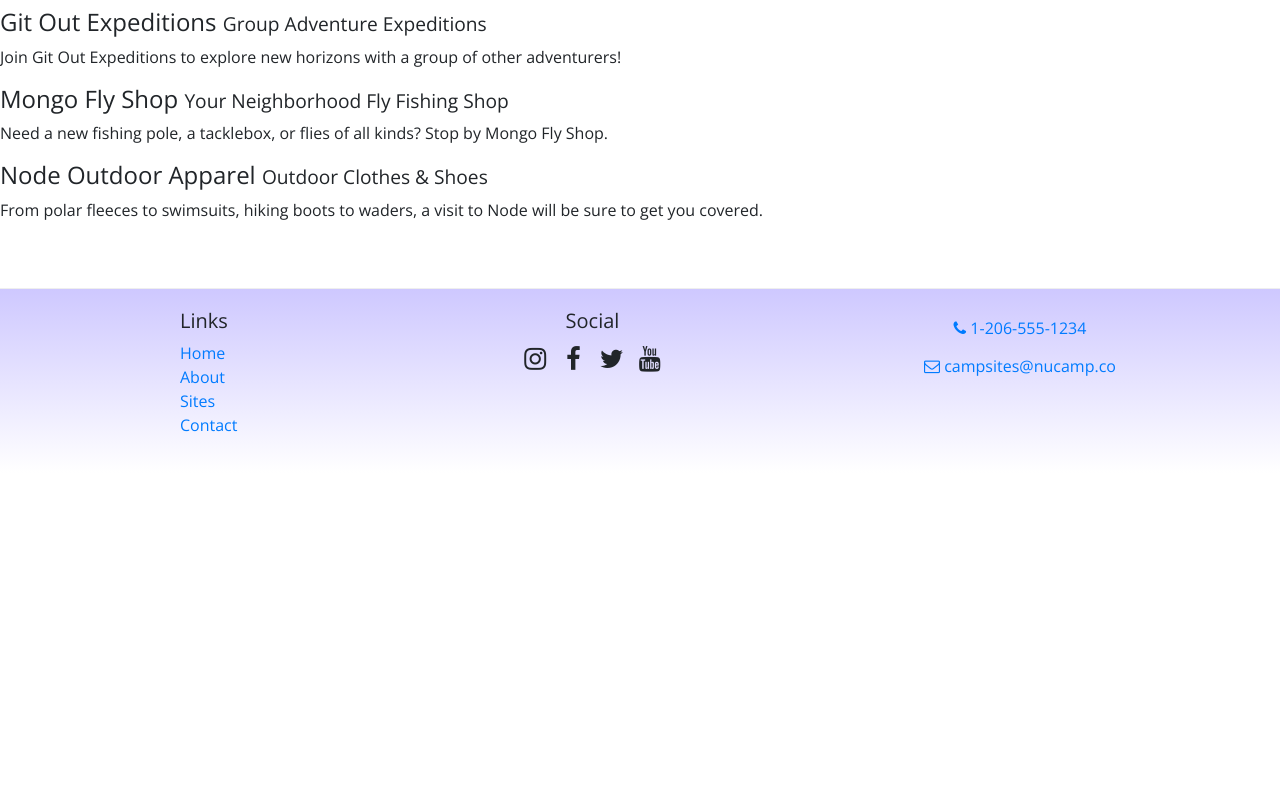
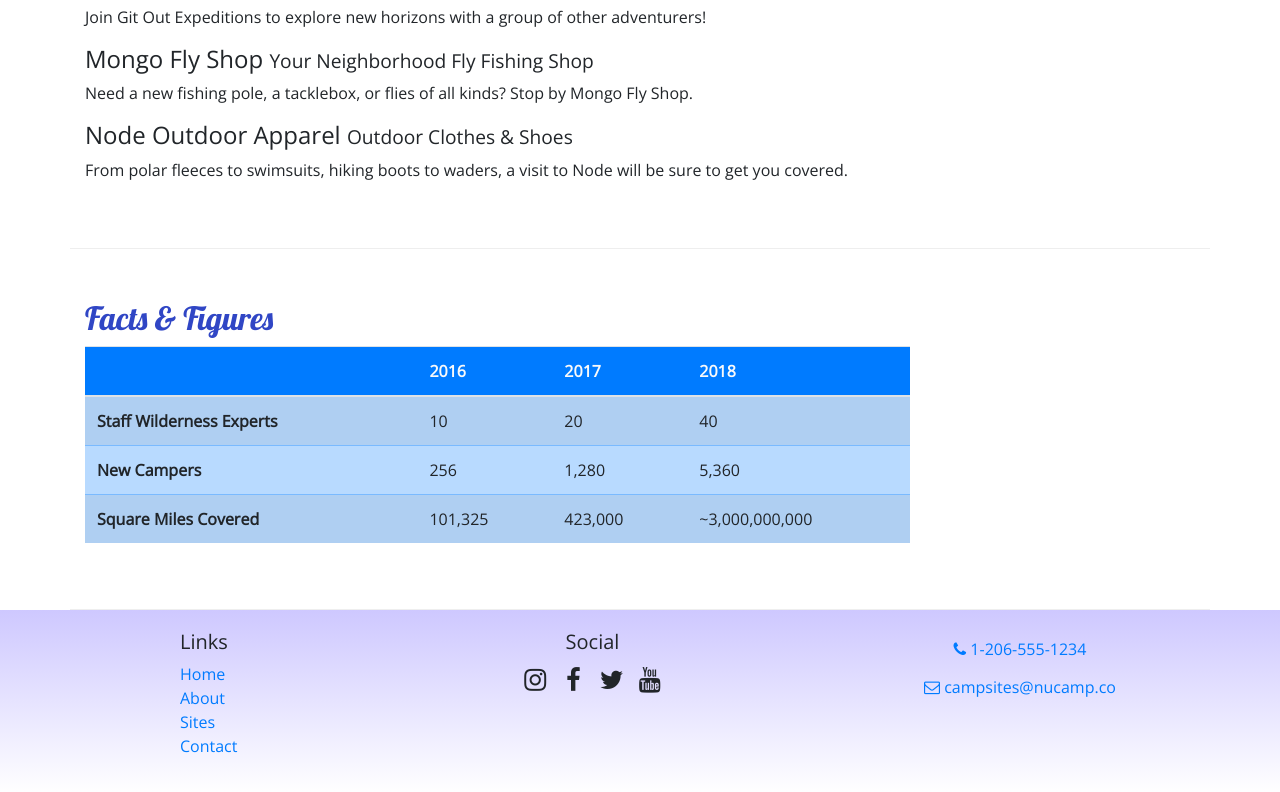
Before and after one commit to ZachBultena/nucampsite, a website: page aboutus.html in a window 1280 px wide. Shown: the part 1028-1820 px from the top of the page. Before the commit the page ends 1501 px from the top, so only its background shows below. Drawn offline with nearby package versions, Linux system fonts and the light colour scheme.

Commit message:
Tables and Cards

```diff
--- a/aboutus.html
+++ b/aboutus.html
@@ -90,7 +90,6 @@
                 </div>
             </div>
         </div>
-        </div>
 
         <div class="row row-content">
             <div class="col-12">
@@ -105,6 +104,43 @@
                 <p class="d-none d-sm-block">From polar fleeces to swimsuits, hiking boots to waders, a visit to Node will be sure to get you covered.</p>
             </div>
         </div>
+        <div class="row row-content">
+            <div class="col-sm-9">
+                <h2>Facts &amp; Figures</h2>
+                <div class="table-responsive">
+                    <table class="table table-striped">
+                        <thead>
+                            <tr class="bg-primary text-light">
+                                <th></th>
+                                <th>2016</th>
+                                <th>2017</th>
+                                <th>2018</th>
+                            </tr>
+                        </thead>
+                        <tbody class="table-primary">
+                            <tr>
+                                <th>Staff Wilderness Experts</th>
+                                <td>10</td>
+                                <td>20</td>
+                                <td>40</td>
+                            </tr>
+                            <tr>
+                                <th>New Campers</th>
+                                <td>256</td>
+                                <td>1,280</td>
+                                <td>5,360</td>
+                            </tr>
+                            <tr>
+                                <th>Square Miles Covered</th>
+                                <td>101,325</td>
+                                <td>423,000</td>
+                                <td>~3,000,000,000</td>
+                            </tr>
+                        </tbody>
+                    </table>
+                </div>
+            </div>
+       </div>
     </div>
 
     <footer class="site-footer">
--- a/css/styles.css
+++ b/css/styles.css
@@ -12,11 +12,6 @@ h2 {
 
 header h2 {
     color: #CEC8FF
-}
-
-footer {
-    background-image: linear-gradient(#CEC8FF, white);
-    padding: 20px 0;
 }
 
 .jumbotron {
```
